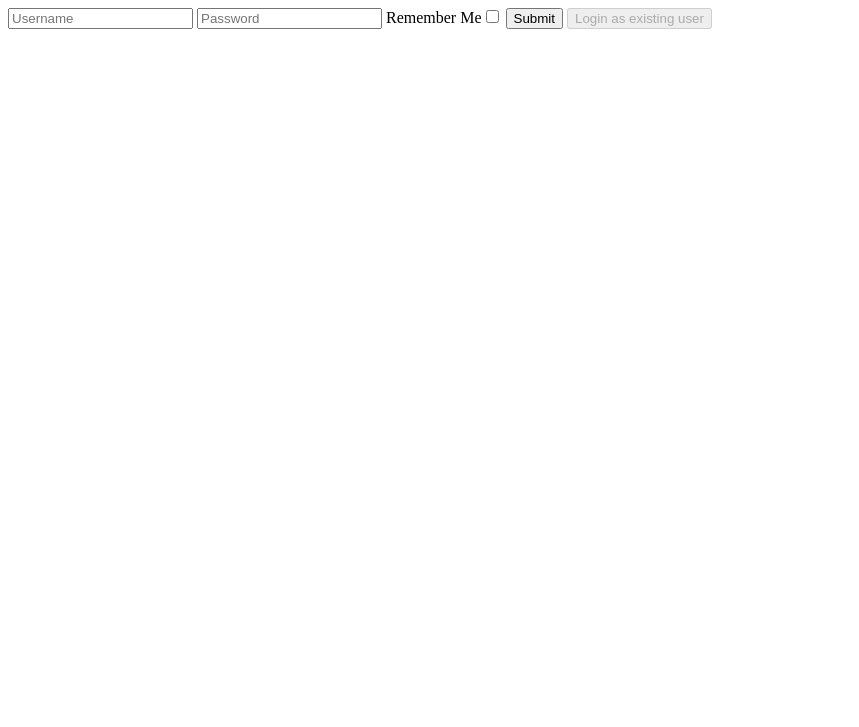
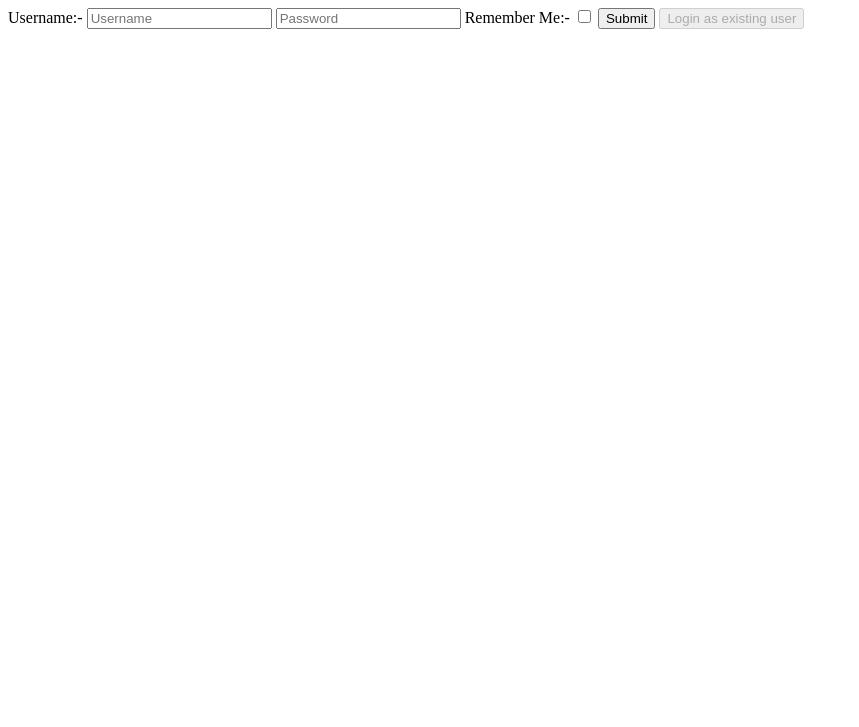
Before and after one commit to acciojob/remember-me-login-form-AnkitKumarDelta, a website: page main.html in a window 1280 px wide. Shown: the part 73-800 px from the top of the page, without its empty margins (0-859 px from the left). Drawn offline with Linux system fonts and the light colour scheme.

Commit message:
created a submission

```diff
--- a/main.html
+++ b/main.html
@@ -10,10 +10,10 @@
 	<!-- the entire body must be written by student -->
 	<h1>Login Form</h1>
 	<form>
-		<input type="text" placeholder="Username" id="username">
+		<label for="username">Username:- </label><input type="text" placeholder="Username" id="username">
 		<input type="password" placeholder="Password" id="password">
-		<label for="checkbox">Remember Me</label><input type="checkbox" id="checkbox" !checked>
-		<button type="submit" id="submit" value="submit">Submit</button>
+		<label for="checkbox">Remember Me:- </label><input type="checkbox" id="checkbox" !checked>
+		<button type="submit" id="submit" value="Submit">Submit</button>
 		<button id="existing">Login as existing user</button>
 	</form>
     <script type="text/javascript" src="./script.js">
```
